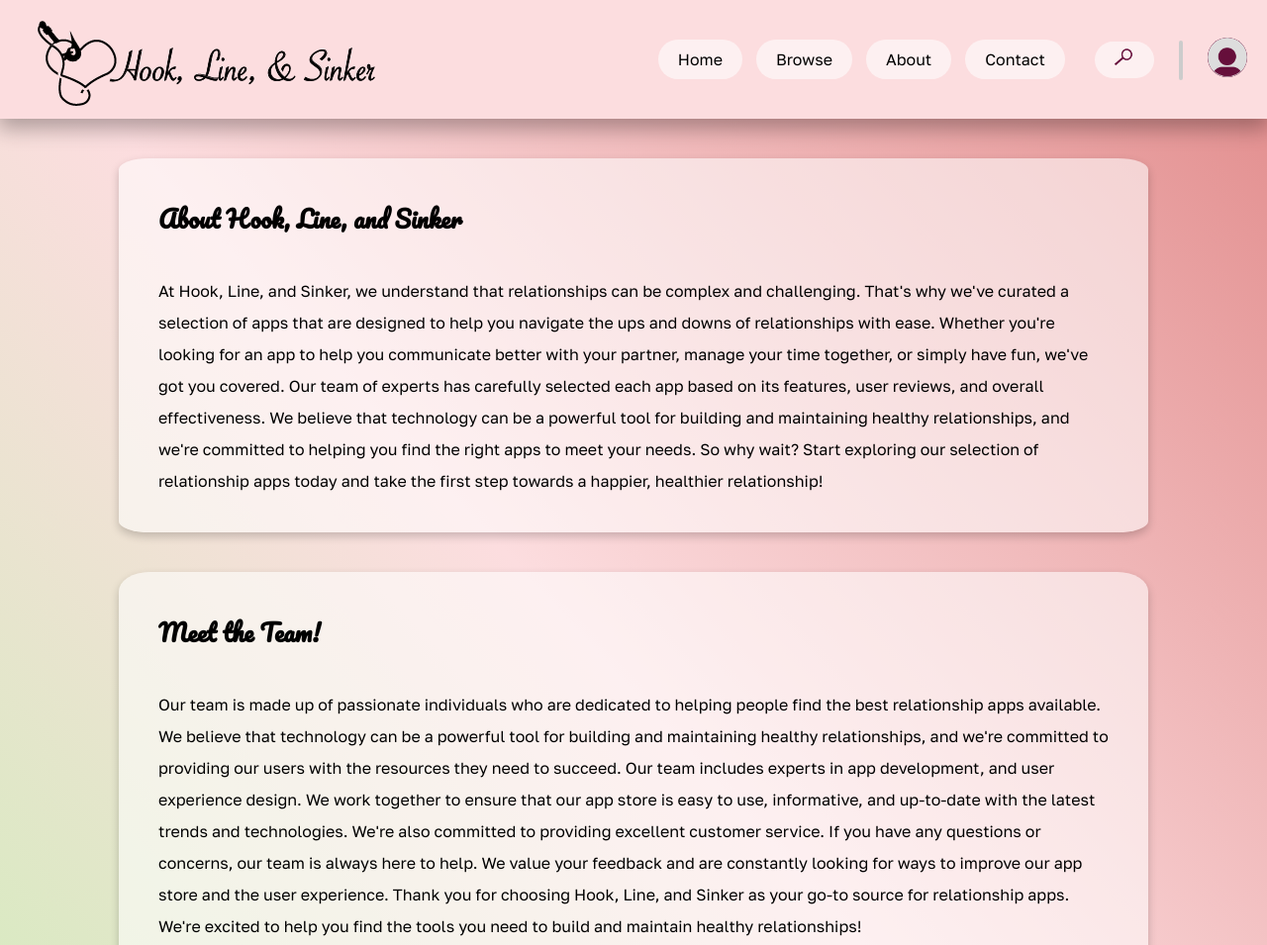
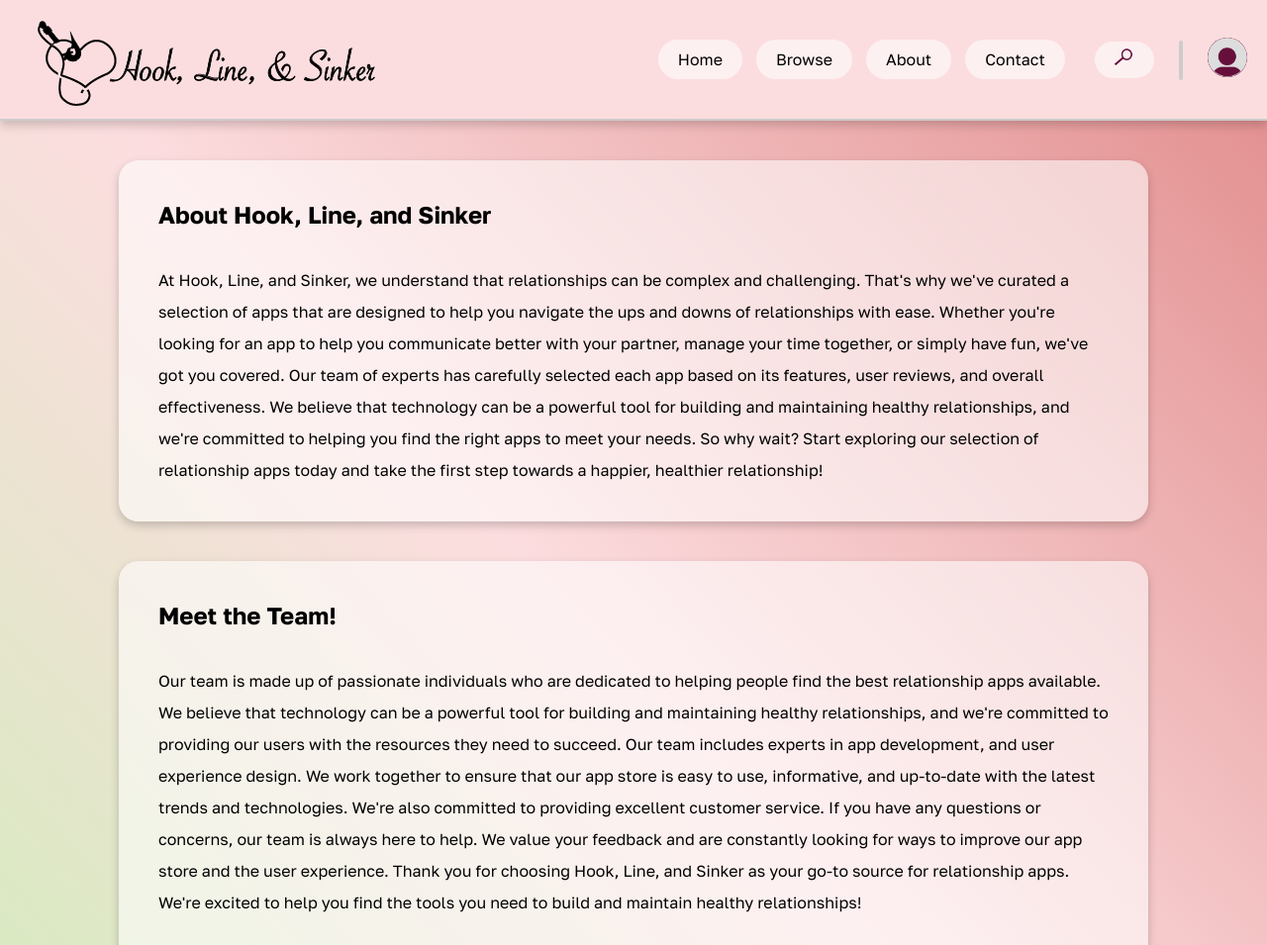
Before and after one commit to hathewsg/HookLineAndSinker, a plain HTML site: page about.html in a window 1280 px wide. Shown: the top 955 px of the page at 99% size. Drawn offline with Linux system fonts and the light colour scheme.

Commit message:
Final UI Changes

```diff
--- a/about.html
+++ b/about.html
@@ -46,7 +46,7 @@
         </div>
         <div class="main-section">
             <div class="about-section">
-                <h2>About Hook, Line, and Sinker</h2>
+                <h2 style="font-family: 'Golos Text', sans-serif;">About Hook, Line, and Sinker</h2>
                 <p>
                     At Hook, Line, and Sinker, we understand that relationships can be complex and challenging. That's
                     why
@@ -63,7 +63,7 @@
                 </p>
             </div>
             <div class="about-section">
-                <h2>Meet the Team!</h2>
+                <h2 style="font-family: 'Golos Text', sans-serif;">Meet the Team!</h2>
                 <p>
                     Our team is made up of passionate individuals who are dedicated to helping people find the best
                     relationship apps available. We believe that technology can be a powerful tool for building and
--- a/styles/style.css
+++ b/styles/style.css
@@ -46,8 +46,8 @@ button {
 
 .header {
     background-color: #FCDDDF;
-    box-shadow: 0 8px 20px 2px rgba(0, 0, 0, 0.3);
-
+    box-shadow: 0 4px 10px rgba(0, 0, 0, 0.2);
+    border-bottom: #ccc 2px solid;
     overflow: hidden;
     display: flex;
     align-items: center;
@@ -115,7 +115,8 @@ button {
 
 .footer {
     background-color: #FCDDDF;
-    box-shadow: 0 8px 20px 2px rgba(0, 0, 0, 0.3);
+    box-shadow: 0 4px 10px rgba(0, 0, 0, 0.2);
+    border-top: #ccc 2px solid;
     overflow: hidden;
     display: flex;
     align-items: center;
@@ -268,7 +269,7 @@ button {
     justify-content: center;
     background-color: #ffffff90;
     box-shadow: 0 4px 10px rgba(0, 0, 0, 0.2);
-    border-radius: 3%;
+    border-radius: 20px;
     align-self: center;
     padding: 20px;
     margin: 20px;
```
Also changed, not shown: index.html (+2 -2 lines), login.html (+1 -1 lines), profile.html (+1 -1 lines), signup.html (+1 -1 lines).
